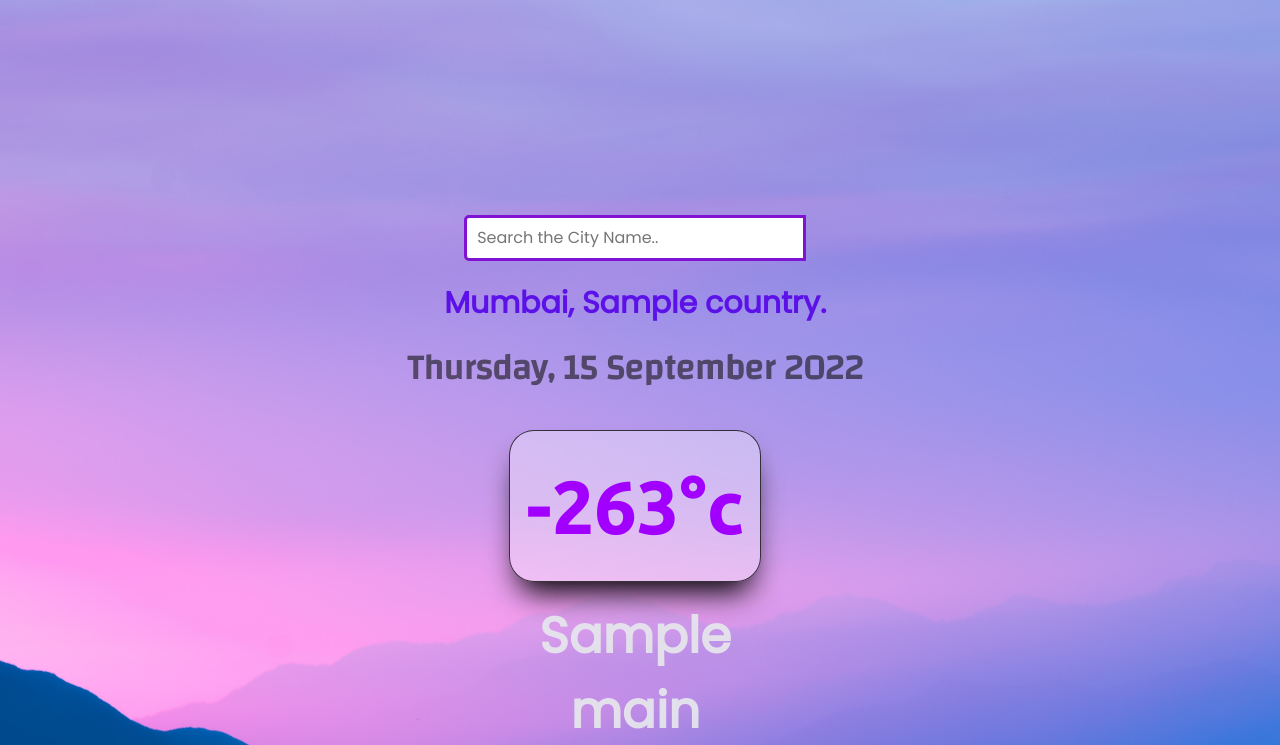
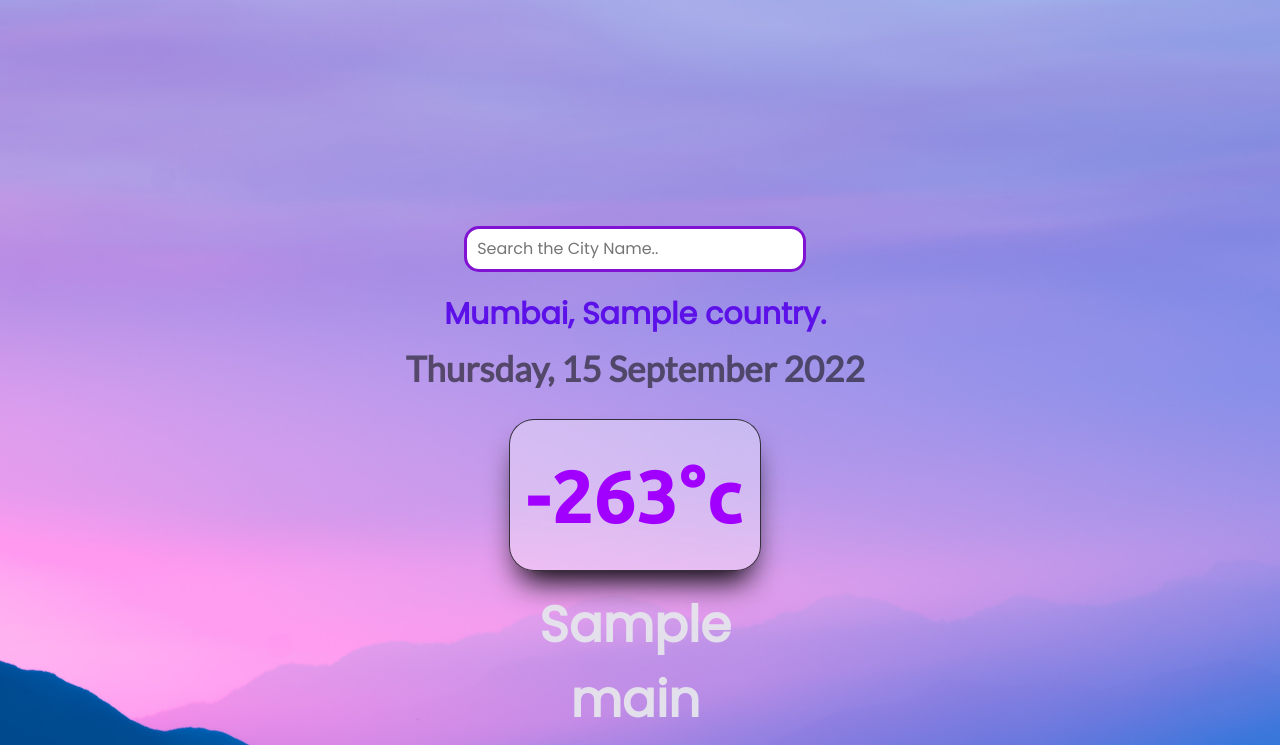
Before and after one commit to Harish-official/Weather-API-Mini-Project-using-Flask, a Flask app: page / in a window 1280 px wide. Shown: the top 745 px of the page. Run offline with Flask 2, Linux system fonts and the light colour scheme; a database or web service that is not in the repository returns one stand-in record (values such as "Sample title"); data that the repository does not hold is empty.

Commit message:
Modified Border Radius and Font Style for better UI

```diff
--- a/static/styles.css
+++ b/static/styles.css
@@ -44,7 +44,7 @@
 
 .date {
   color: rgba(27, 24, 29, 0.626);
-  font-family: "Changa";
+  font-family: "Lato";
   font-weight: 700;
   font-size: 35px;
 }
@@ -131,7 +131,7 @@
   border: 3px solid #7f12d3;
   padding: 10px;
   height: 20px;
-  border-radius: 5px 0 0 5px;
+  border-radius: 15px;
   outline: none;
   color: #fefefe;
 }
--- a/templates/index.html
+++ b/templates/index.html
@@ -9,7 +9,7 @@
     <link rel="preconnect" href="https://fonts.googleapis.com" />
     <link rel="preconnect" href="https://fonts.gstatic.com" crossorigin />
     <link
-      href="https://fonts.googleapis.com/css2?family=Changa&family=Ubuntu:wght@700&display=swap&family=Poppins"
+      href="https://fonts.googleapis.com/css2?family=Lato&family=Ubuntu:wght@700&display=swap&family=Poppins"
       rel="stylesheet"
     />
 
```
